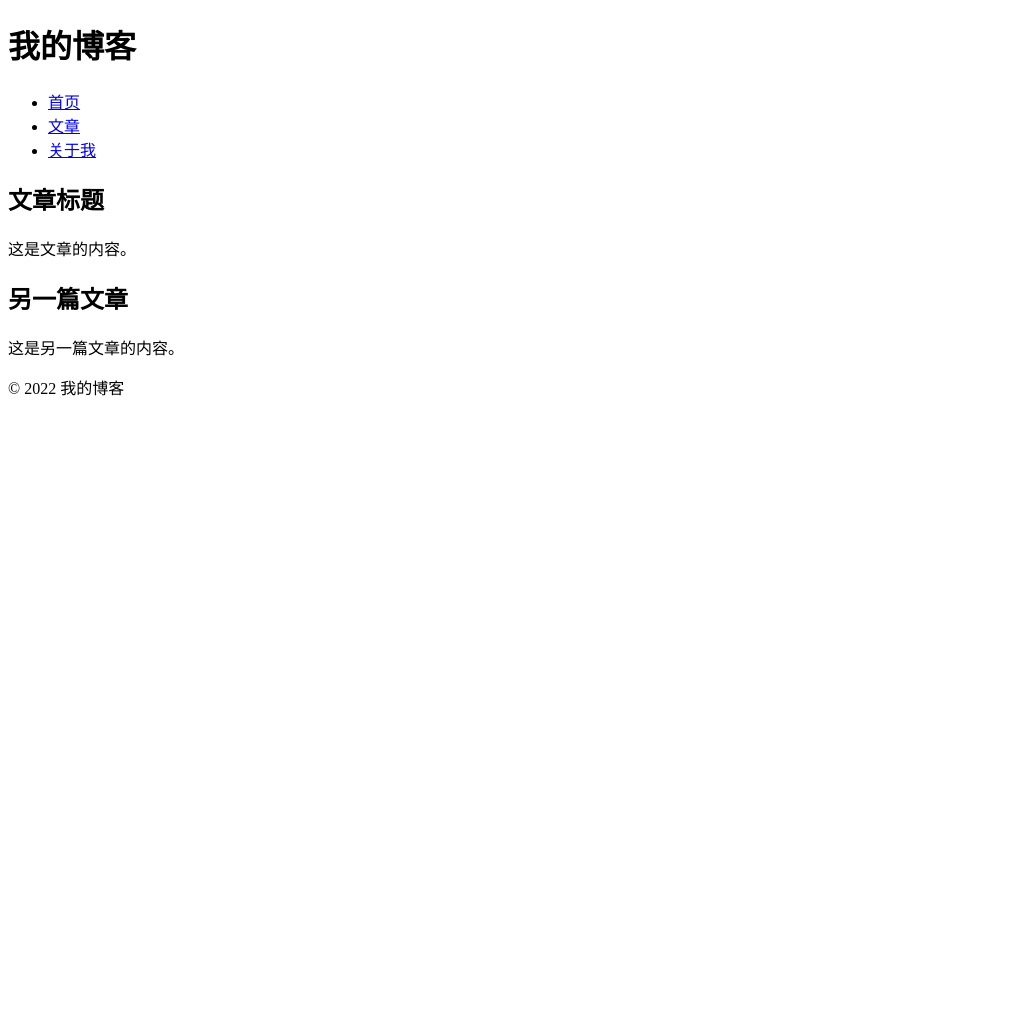
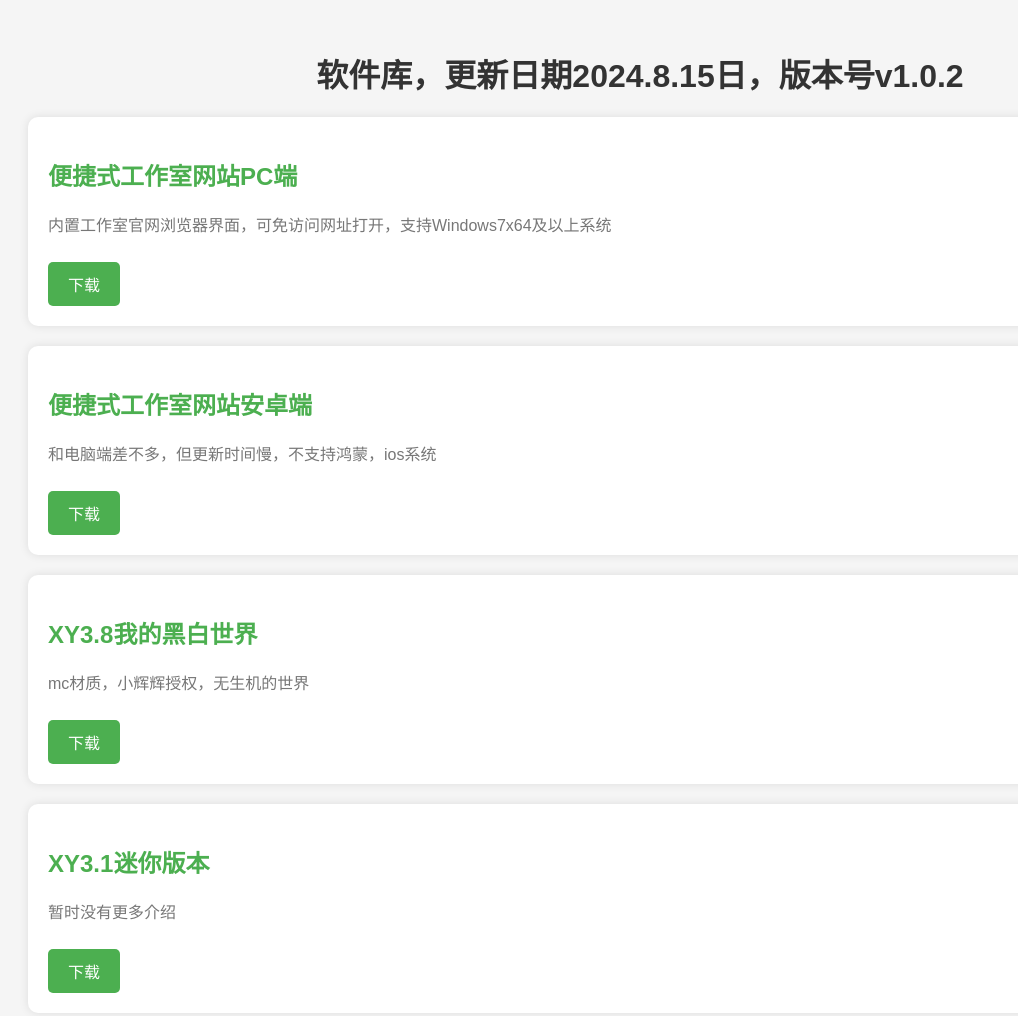
Before and after one commit to xyhlgf/hlgfxy.github.io, a plain HTML site: page index.html in a window 1280 px wide. Shown: the top 1016 px of the page, without its empty margins (0-1018 px from the left). Before the commit the page ends 800 px from the top, so only its background shows below. Drawn offline with Linux system fonts and the light colour scheme.

Commit message:
Update index.html

```diff
--- a/index.html
+++ b/index.html
@@ -1,37 +1,105 @@
 <!DOCTYPE html>
 <html lang="en">
+
 <head>
-  <meta charset="UTF-8">
-  <meta name="viewport" content="width=device-width, initial-scale=1.0">
-  <title>我的博客</title>
-  <link rel="stylesheet" href="styles.css">
+    <meta charset="UTF-8">
+    <title>软件库</title>
+    <style>
+        body {
+            font-family: Arial, sans-serif;
+            background-color: #f5f5f5;
+        }
+
+        h1 {
+            color: #333;
+            text-align: center;
+            margin-top: 50px;
+        }
+
+       .software-item {
+            background-color: #fff;
+            padding: 20px;
+            margin: 20px;
+            border-radius: 10px;
+            box-shadow: 0 0 10px rgba(0, 0, 0, 0.1);
+        }
+
+       .software-item h2 {
+            color: #4CAF50;
+        }
+
+       .software-item p {
+            color: #777;
+        }
+
+       .software-item a {
+            padding: 10px 20px;
+            background-color: #4CAF50;
+            color: white;
+            text-decoration: none;
+            border-radius: 5px;
+            display: inline-block;
+            margin-top: 10px;
+        }
+
+       .software-item a:hover {
+            background-color: #45a049;
+        }
+    </style>
 </head>
+
 <body>
-  <header>
-    <h1>我的博客</h1>
-    <nav>
-      <ul>
-        <li><a href="#">首页</a></li>
-        <li><a href="#">文章</a></li>
-        <li><a href="#">关于我</a></li>
-      </ul>
-    </nav>
-  </header>
 
-  <main>
-    <article>
-      <h2>文章标题</h2>
-      <p>这是文章的内容。</p>
-    </article>
+    <h1>软件库，更新日期2024.8.15日，版本号v1.0.2</h1>
 
-    <article>
-      <h2>另一篇文章</h2>
-      <p>这是另一篇文章的内容。</p>
-    </article>
-  </main>
+    <div class="software-item">
+        <h2>便捷式工作室网站PC端</h2>
+        <p>内置工作室官网浏览器界面，可免访问网址打开，支持Windows7x64及以上系统</p>
+        <a href="https://www.yunzhongzhuan.com/#sharefile=uROLcqHA_2842076">下载</a>
+    </div>
 
-  <footer>
-    <p>&copy; 2022 我的博客</p>
-  </footer>
+    <div class="software-item">
+        <h2>便捷式工作室网站安卓端</h2>
+        <p>和电脑端差不多，但更新时间慢，不支持鸿蒙，ios系统</p>
+        <a href="https://www.yunzhongzhuan.com/#sharefile=qSj5qnGt_2842107">下载</a>
+    </div>
+
+    <div class="software-item">
+        <h2>XY3.8我的黑白世界</h2>
+        <p>mc材质，小辉辉授权，无生机的世界</p>
+        <a href="https://www.yunzhongzhuan.com/#sharefile=2A7utuEN_2842088">下载</a>
+    </div>
+
+    <div class="software-item">
+        <h2>XY3.1迷你版本</h2>
+        <p>暂时没有更多介绍</p>
+        <a href="https://www.yunzhongzhuan.com/#sharefile=8RFAX0cu_2842086">下载</a>
+    </div>
+
+    <div class="software-item">
+        <h2>XY迷你3.2暗黑风格</h2>
+        <p>暗黑风格的迷你，蒙眼星有绝美星空</p>
+        <a href="https://www.yunzhongzhuan.com/#sharefile=rnttMrbG_2842084">下载</a>
+    </div>
+
+    <div class="software-item">
+        <h2>XY迷你3.5黑白迷你</h2>
+        <p>我的黑白世界的前身，欢迎下载</p>
+        <a href="https://www.yunzhongzhuan.com/#sharefile=8MyjpKbk_2842082/">下载</a>
+    </div>
+
+    <div class="software-item">
+        <h2>XY迷你2.0</h2>
+        <p>超高分辨率画质迷你，40人大房间，存档上限999</p>
+        <a href="https://www.yunzhongzhuan.com/#sharefile=hHH8GWDY_2842080">下载</a>
+    </div>
+
+    <div class="software-item">
+        <h2>迷你世界电脑端自制启动器</h2>
+        <p>玩家自制的启动器，安装程序中的目录请选择D盘，仍在测试</p>
+        <a href="https://www.yunzhongzhuan.com/#sharefile=I305D7OR_2845607">下载</a>
+    </div>
+
 </body>
+
 </html>
```
